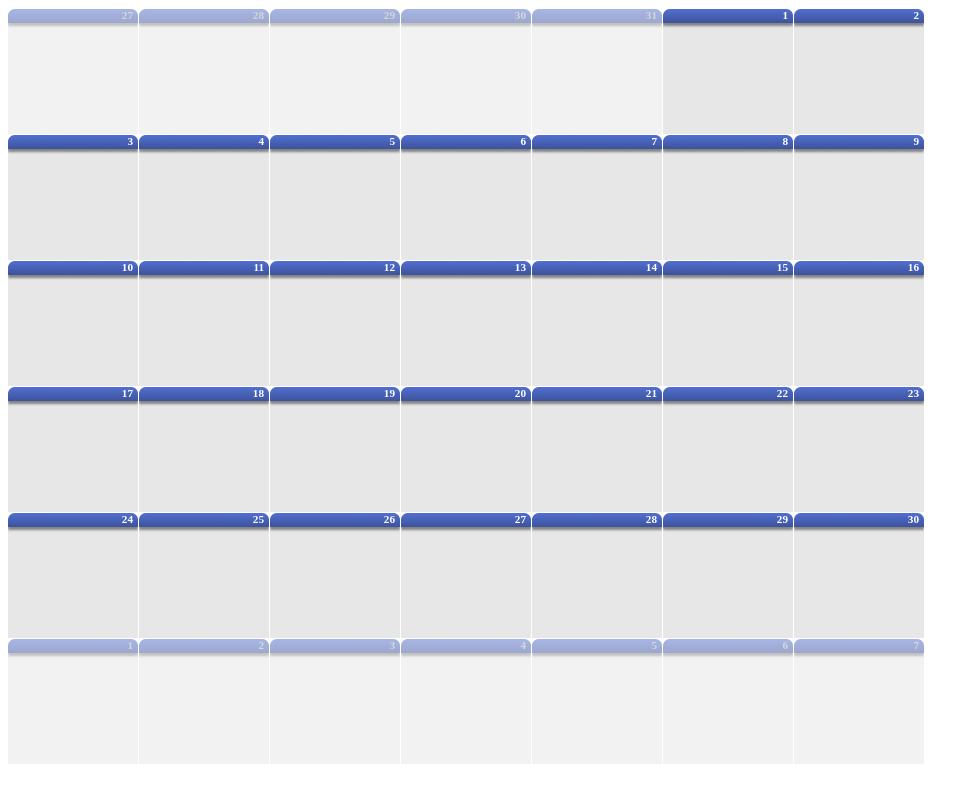
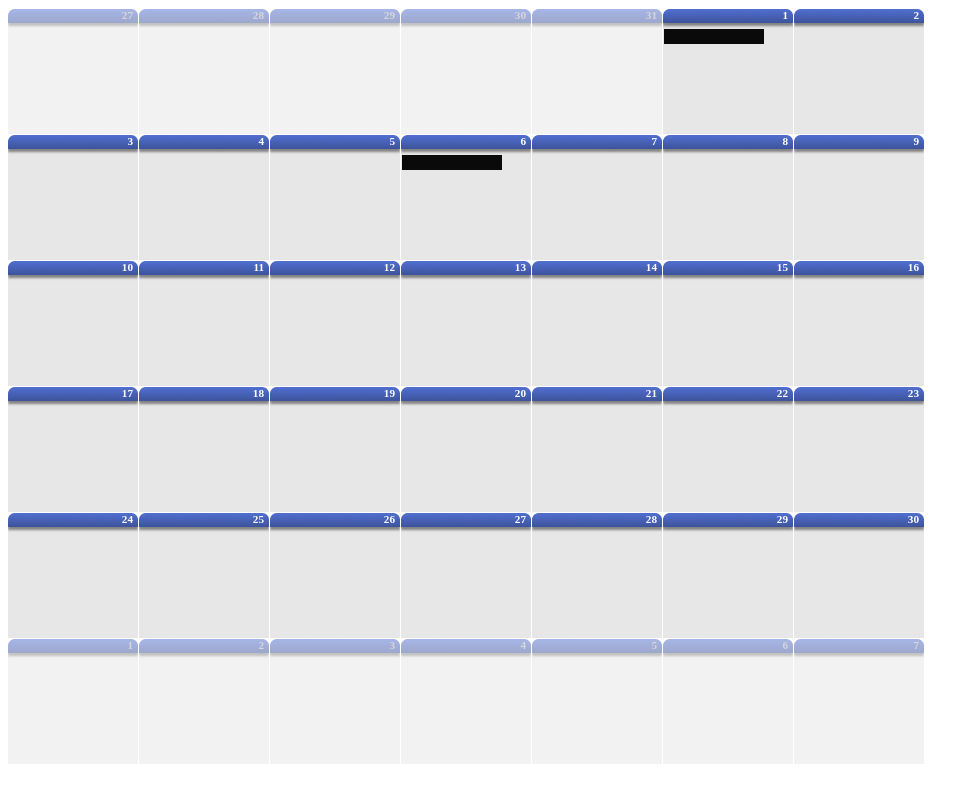
Before and after one commit to danhigham/event-calendar, a plain HTML site: page index.html in a window 1280 px wide. Shown: the whole page, without its empty margins (0-979 px from the left). Drawn offline with Linux system fonts and the light colour scheme.

Commit message:
OO'd prototype!

```diff
--- a/calendar.css
+++ b/calendar.css
@@ -6,8 +6,8 @@ div#calendar{
 div#calendar ul.daylist {
 	display : inline;
 	float:left;
-  margin:0;
-  padding:0;
+	margin:0;
+	padding:0;
 }
 
 div#calendar ul.daylist li {
@@ -25,6 +25,14 @@ div#calendar ul.daylist li {
 }
 
 div#calendar ul.daylist li.off-month {
- color : #aeaeae;
- opacity : 0.5;
+	color : #aeaeae;
+	opacity : 0.5;
 }
+
+div.event {
+	height : 15px;
+	width : 100px;
+	margin-top : 20px;
+	margin-left : 1px;
+	background : #0a0a0a;
+}
--- a/calendar.js
+++ b/calendar.js
@@ -1,21 +1,78 @@
-function generateCalMarkup(month, year) {
+function doCal() {
+	var myCalendar = new EventCalendar('myCalendar', 11, 2008, {"events_offset" : [0, 0]});
+	/*
+	myCalendar.SetMonth(11);
+	myCalendar.SetYear(2008);
+	myCalendar.BuildCalendarMarkup();
+	*/
 
-	var intStartDate = Date.parse(year + '/' + month + '/01')
+	var myEvents = new EventCollection();
+	myEvents.Events.push ( new Event ("blah", "2008/11/01", "2008/11/05", "Test event") );
+	myEvents.Events.push ( new Event ("blah 2", "2008/11/06", "2008/11/07", "Test event 2") );
+
+	myCalendar.AddEventsInJSON(myEvents.toJSON());
+
+}
+
+var Event = function (name, start, end, description) {
+	return {
+		Name : name,
+		Start : start,
+		End : end,
+		Description : description,
+		toJSON : function () { return "{ \"name\" : \"" + this.Name + "\", \"start\" : \"" + this.Start + "\", \"end\" : \"" + this.End + "\", \"description\" : \"" + this.Description + "\" }"; }
+	}
+}
+
+var EventCollection = function (){
+	return {
+		Events : new Array(),
+		toJSON : function () {
+			var outJSON = "({\"eventcount\" : " + this.Events.length + "," + "\"events\" : [";
+			for (var x = 0; x < this.Events.length; x++) {
+				if (x > 0) outJSON += ",";
+				outJSON += this.Events[x].toJSON();
+			}
+			outJSON += "] })";
+			return (outJSON);
+		}
+	}
+}
+
+var EventCalendar = function (dom_element, month, year, settings) {
+
+	var targetnode = dom_element || null;
+	var current_month = month || null;
+	var current_year = year || null;
+	var calendar_visible = false;
+	var calendar_start_date = null;
+	var calendar_end_date = null;
+
+	var calendar_settings = settings || null;
+
+	if ((dom_element) && (month) && (year)) create_base_calendar();
+
+	//Private / Internal functions
+
+	function create_base_calendar() {
+		var intStartDate = Date.parse(current_year + '/' + current_month + '/01')
+		calendar_start_date = intStartDate; // Use this later when plotting data
 		var monthStartDate = new Date(intStartDate);
 
 		//Calculate end date
 		var endMonth
 		var endYear
 
-	if (month == 12) {
+		if (current_month == 12) {
 			endMonth = 1;
-		endYear = parseInt(year) + 1;
+			endYear = parseInt(current_year) + 1;
 		} else {
-		endMonth = parseInt(month) + 1;
-		endYear = year;
+			endMonth = parseInt(current_month) + 1;
+			endYear = current_year;
 		}
 
 		var intEndDate = Date.parse(endYear + '/' + endMonth + '/01') - 86400000;
+		calendar_end_date = intEndDate; // Used later
 		var monthEndDate = new Date(intEndDate)
 
 		var startDate = intStartDate - ((monthStartDate.getDay() - 1)*86400000);
@@ -30,14 +87,73 @@ function generateCalMarkup(month, year) {
 	  	for(var x = startDate; x<=endDate; x+=86400000){
 	    	var dayNode = document.createElement("li")
 	    	var dayDate = new Date(x);
+	    	dayNode.id = "cell_" + (dayDate.getMonth() + 1) + "_" + dayDate.getDate();
 	    	dayNode.innerHTML = dayDate.getDate();
 
-    if ((dayDate.getMonth() + 1) != parseInt(month)) dayNode.className = "off-month";
-
+	    	if ((dayDate.getMonth() + 1) != parseInt(current_month)) dayNode.className = "off-month";
 
 	    	calendarList.appendChild(dayNode);
 	  	}
 
 	  	mainNode.appendChild(calendarList);
-  document.body.appendChild(mainNode);
+	  	document.getElementById(targetnode).appendChild(mainNode);
+
+	  	calendar_visible = true;
 	}
+
+	function get_calendar_cell(date){
+		var cell_date = new Date(date);
+	    return document.getElementById("cell_" + (cell_date.getMonth() + 1) + "_" + cell_date.getDate());
+	}
+
+	function plot_data(events){
+		// This function plots event data on to the calendar, it takes a parameter in JSON format
+		// that holds all the event particulars;
+		//
+	    //		{"eventcount" : 2,
+	    //		"events" : [
+	    //			{ "name" : "blah", "start" : "2008/11/01", "end" : "2008/11/04", "description" : "this is an event" },
+	    //			{ "name" : "blah", "start" : "2008/11/01", "end" : "2008/11/04", "description" : "this is an event" }
+	    //      ] }
+
+	    var event_offset_X = calendar_settings.events_offset[0];
+	    var event_offset_Y = calendar_settings.events_offset[1];
+	    var event_collection = eval( events );
+
+	    for (var x=0; x<event_collection.eventcount; x++){
+	    	var new_event = event_collection.events[x];
+
+	    	var date_cell = get_calendar_cell(new_event.start);
+
+	    	var eventBlock = document.createElement("div");
+	    	eventBlock.style.position = 'absolute';
+	    	eventBlock.style.top = (date_cell.offsetTop + event_offset_Y) + 'px';
+	    	eventBlock.style.left = (date_cell.offsetLeft + event_offset_X) + 'px';
+	    	eventBlock.className = "event";
+	    	document.body.appendChild(eventBlock);
+	    }
+
+	}
+
+	//Public methods
+	return {
+
+		BuildCalendarMarkup : function() {
+			if ((targetnode) && (current_month) && (current_year)) create_base_calendar();
+		},
+		SetMonth : function(month) {
+			current_month = month;
+		},
+		SetYear : function(year) {
+			current_year = year;
+		},
+		SetTarget : function(target){
+			targetnode = target;
+		},
+		AddEventsInJSON : function(json_events){
+			if (eval(json_events).eventcount > 0) plot_data(json_events);
+		}
+
+	};
+
+}
--- a/index.html
+++ b/index.html
@@ -4,7 +4,7 @@
 		<link rel="stylesheet" type="text/css" href="calendar.css" />
 		<script language="javascript" src="calendar.js"></script>
 	</head>
-	<body onload=" generateCalMarkup('11', '2008');">
-
+	<body onload="doCal();">
+		<div id="myCalendar"> </div>
 	</body>
 </html>
```
Lines whose indentation alone changed are shown as unchanged.
